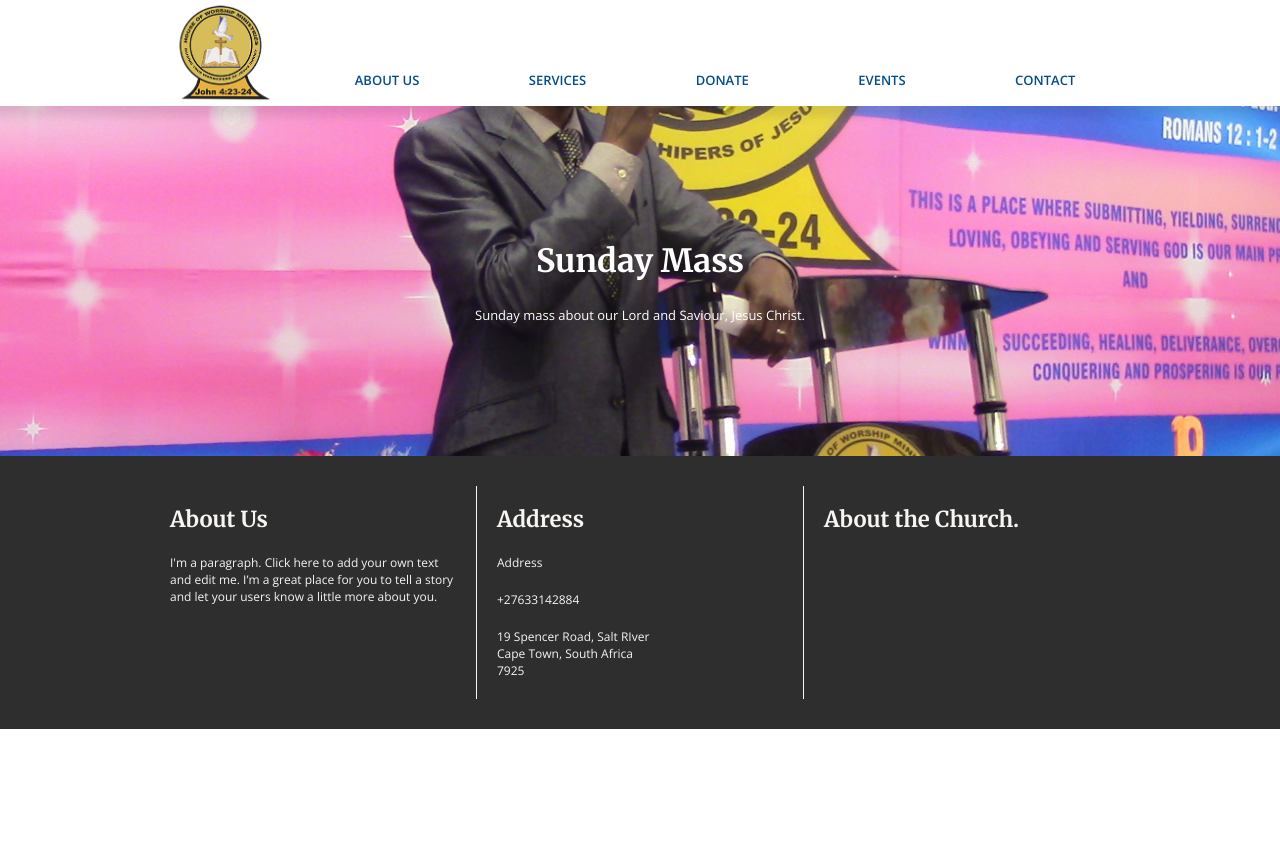
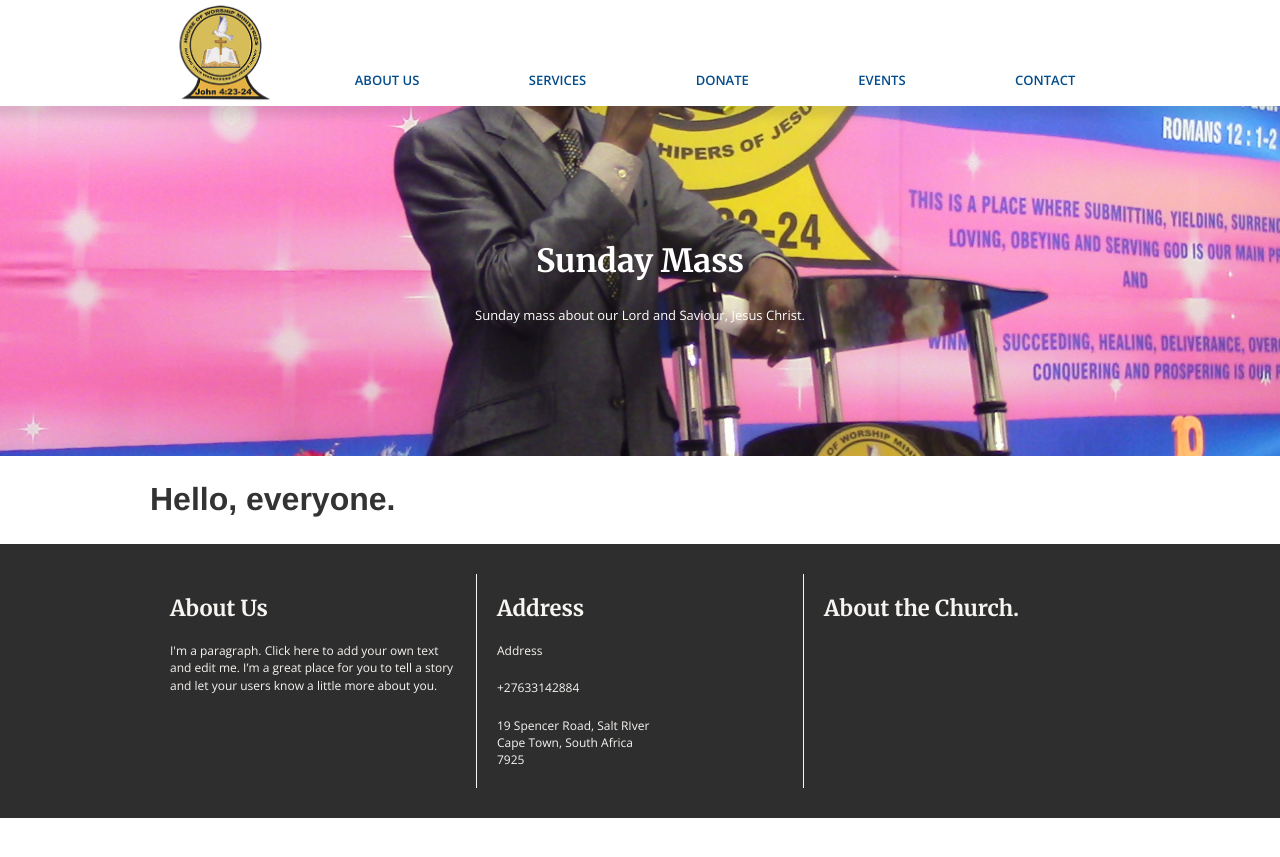
Before and after one commit to riyaadh47/hilary, a Jekyll site: the page built from _events/sunday-mass.md, in a window 1280 px wide. Shown: the top 857 px of the page. Built offline with Jekyll 4.4.1, drawn with Linux system fonts in a browser that asks for light colours; nearby versions of some CDN libraries; library files that are not in the unit come from our copies.

Commit message:
Update from Forestry.io - Updated sunday-mass.md

```diff
--- a/_events/sunday-mass.md
+++ b/_events/sunday-mass.md
@@ -13,3 +13,4 @@ church: House of Worship
 event-name: Sunday Mass
 
 ---
+# Hello, everyone.
```
